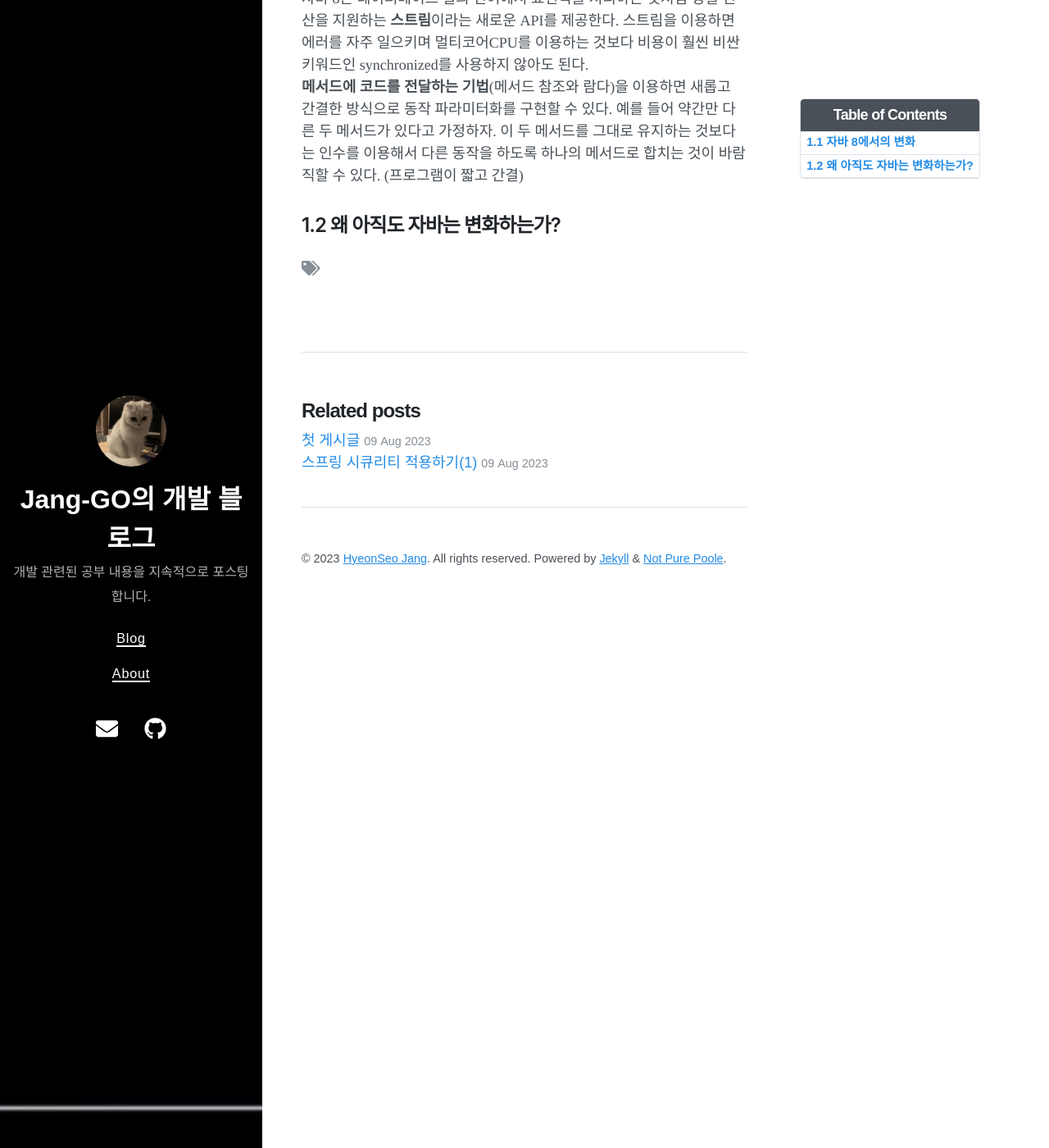
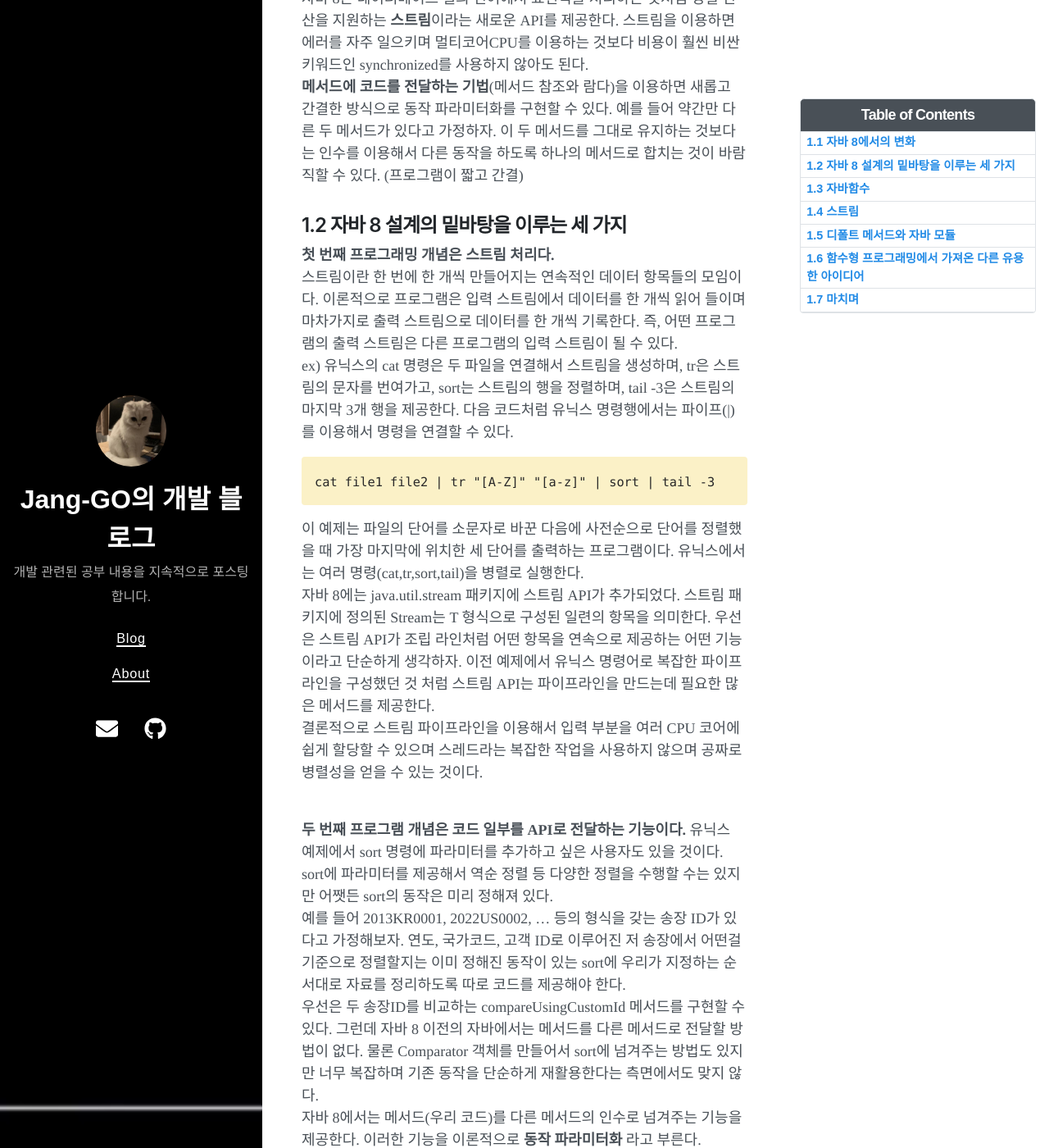
Before and after one commit to Jang-GO/Jang-GO.github.io, a Jekyll site: the page built from _posts/2023-08-15-모던-자바-인-액션-Part1_1장.md, in a window 1280 px wide and 1400 px high, scrolled down 843 px. Shown: the whole window at 82% size. Built offline with Jekyll 4.4.1, drawn with Linux system fonts in a browser that asks for light colours; nearby versions of some CDN libraries; some of the changed text lies outside the part shown.

Commit message:
모던 자바 인 액션 1.2 정리

````diff
--- a/_posts/2023-08-15-모던-자바-인-액션-Part1_1장.md
+++ b/_posts/2023-08-15-모던-자바-인-액션-Part1_1장.md
@@ -2,7 +2,7 @@
 layout: post
 title:  "모던 자바 인 액션 1장"
 date:   2023-08-09 14:23:06 +0900
-categories: 자바
+categories: 모던-자바-인-액션
 excerpt_separator: <!--more-->
 toc : ture
 ---
@@ -32,4 +32,35 @@ inventory.sort(comparing(Apple::getWeight));
 <br>
 <b>메서드에 코드를 전달하는 기법</b>(메서드 참조와 람다)을 이용하면 새롭고 간결한 방식으로 동작 파라미터화를 구현할 수 있다. 예를 들어 약간만 다른 두 메서드가 있다고 가정하자. 이 두 메서드를 그대로 유지하는 것보다는 인수를 이용해서 다른 동작을 하도록 하나의 메서드로 합치는 것이 바람직할 수 있다. (프로그램이 짧고 간결)
 <br>
-## 1.2 왜 아직도 자바는 변화하는가?
+## 1.2 자바 8 설계의 밑바탕을 이루는 세 가지
+<b>첫 번째 프로그래밍 개념은 스트림 처리다.</b> <br>
+스트림이란 한 번에 한 개씩 만들어지는 연속적인 데이터 항목들의 모임이다. 이론적으로 프로그램은 입력 스트림에서 데이터를 한 개씩 읽어 들이며 마차가지로 출력 스트림으로 데이터를 한 개씩 기록한다. 즉, 어떤 프로그램의 출력 스트림은 다른 프로그램의 입력 스트림이 될 수 있다.<br>
+ex) 유닉스의 cat 명령은 두 파일을 연결해서 스트림을 생성하며, tr은 스트림의 문자를 번여가고, sort는 스트림의 행을 정렬하며, tail -3은 스트림의 마지막 3개 행을 제공한다. 다음 코드처럼 유닉스 명령행에서는 파이프(|)를 이용해서 명령을 연결할 수 있다.
+```
+cat file1 file2 | tr "[A-Z]" "[a-z]" | sort | tail -3
+```
+
+이 예제는 파일의 단어를 소문자로 바꾼 다음에 사전순으로 단어를 정렬했을 때 가장 마지막에 위치한 세 단어를 출력하는 프로그램이다. 유닉스에서는 여러 명령(cat,tr,sort,tail)을 병렬로 실행한다.<br>
+자바 8에는 java.util.stream 패키지에 스트림 API가 추가되었다. 스트림 패키지에 정의된 Stream<T>는 T 형식으로 구성된 일련의 항목을 의미한다. 우선은 스트림 API가 조립 라인처럼 어떤 항목을 연속으로 제공하는 어떤 기능이라고 단순하게 생각하자. 이전 예제에서 유닉스 명령어로 복잡한 파이프라인을 구성했던 것 처럼 스트림 API는 파이프라인을 만드는데 필요한 많은 메서드를 제공한다.
+<br>
+결론적으로 스트림 파이프라인을 이용해서 입력 부분을 여러 CPU 코어에 쉽게 할당할 수 있으며 스레드라는 복잡한 작업을 사용하지 않으며 공짜로 병렬성을 얻을 수 있는 것이다.<br><br>
+
+<b>두 번째 프로그램 개념은 코드 일부를 API로 전달하는 기능이다.</b>
+유닉스 예제에서 sort 명령에 파라미터를 추가하고 싶은 사용자도 있을 것이다. sort에 파라미터를 제공해서 역순 정렬 등 다양한 정렬을 수행할 수는 있지만 어쨋든 sort의 동작은 미리 정해져 있다.
+<br>
+예를 들어 2013KR0001, 2022US0002, ... 등의 형식을 갖는 송장 ID가 있다고 가정해보자. 연도, 국가코드, 고객 ID로 이루어진 저 송장에서 어떤걸 기준으로 정렬할지는 이미 정해진 동작이 있는 sort에 우리가 지정하는 순서대로 자료를 정리하도록 따로 코드를 제공해야 한다.
+<br>
+우선은 두 송장ID를 비교하는 compareUsingCustomId 메서드를 구현할 수 있다. 그런데 자바 8 이전의 자바에서는 메서드를 다른 메서드로 전달할 방법이 없다. 물론 Comparator 객체를 만들어서 sort에 넘겨주는 방법도 있지만 너무 복잡하며 기존 동작을 단순하게 재활용한다는 측면에서도 맞지 않다.
+<br>
+자바 8에서는 메서드(우리 코드)를 다른 메서드의 인수로 넘겨주는 기능을 제공한다. 이러한 기능을 이론적으로 <b>동작 파라미터화</b> 라고 부른다.
+<br> 동작 파라미터화가 왜 중요할까? compareUsingCustomerId를 이용해 sort의 동작을 파라미터화 했던 것처럼 스트림 API는 연산의 동작을 파라미터화할 수 있는 코드를 전달한다는 사상에 기초하기 때문이다.
+
+<b>세 번째 프로그래밍의 개념은 '병렬성을 공짜로 얻을 수 있다'는 말에서 시작된다.</b><br>
+그럼 공짜를 얻는 대신 무엇을 포기해야 할까? 스트림 메서들 전달하는 코드의 동작 방식을 조금 바꿔야 한다.스트림 메서드로 전달하는 코드는 다른 코드와 동시에 실행하더라도 안전하게 실행될 수 있어야 한다. 보통 다른 코드와 동시에 실행하더라도 <b>안전하게 실행</b>할 수 있는 코드를 만드려면 공유된 가변 데이터에 접근하지 않아야 한다.이는 18장과 19절에서 자세하게 알아보자.<br><br>
+<b><u>요약</u></b><br>
+언어는 하드웨어나 프로그래머 기대의 변화에 부응하는 방향으로 변화해야한다. 자바는 계속 새로운 기능을 추가하면서 인기 언어의 자리를 유지하고 있다. 자바8의 새로운 기능덕분에 함수형 프로그래밍과 객체지향형 프로그래밍 두가지 패러다임의 장점을 모두 잡았다. 이제 자바8에 추가된 새로운 개념을 하나씩 자세히 살펴보자.
+## 1.3 자바함수
+## 1.4 스트림
+## 1.5 디폴트 메서드와 자바 모듈
+## 1.6 함수형 프로그래밍에서 가져온 다른 유용한 아이디어
+## 1.7 마치며
````
